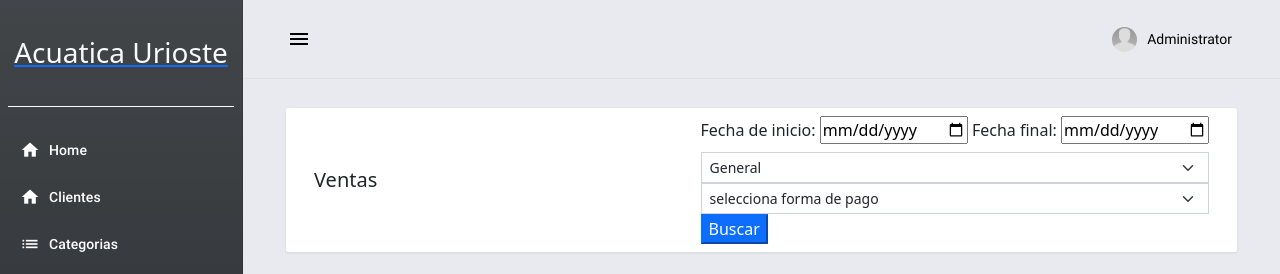
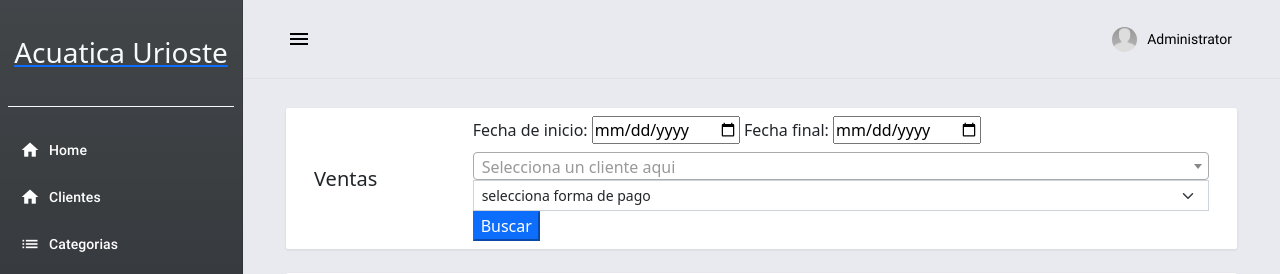
Before and after one commit to luisspe/posUrioste, a Django app: page /sales in a window 1280 px wide. Shown: the top 274 px of the page. Run offline with Django 3.2, Linux system fonts and the light colour scheme; a user stored in the database is signed in; data comes from the database, SQL or seed files in the repository; some libraries are stand-ins or nearby versions.

Commit message:
cambios del sistema

```diff
--- a/posApp/templates/posApp/clients.html
+++ b/posApp/templates/posApp/clients.html
@@ -4,7 +4,7 @@
         <div class="d-flex justify-content-between align-items-center">
             <h4 class="card-title mb-0">Lista de clientes</h4>
             <form method="GET">
-                <input type="text" name="q" value="{{ query }}" placeholder="Buscar" autocapitalize="words" />
+                <input class="" type="text" name="q" value="{{ query }}" placeholder="Buscar" autocapitalize="words" />
                 <button type="submit">Buscar</button>
             </form>
             <div class="text-start">
--- a/posApp/templates/posApp/sales.html
+++ b/posApp/templates/posApp/sales.html
@@ -19,9 +19,9 @@
                     <option value="" selected>General</option>
                     {% for cliente in clientes  %}
                         {% if cliente.id == cliente.id %}
-                        <option value="{{ cliente.id }}">{{ cliente.nombre }} {{ cliente.apellido_paterno  }}</option>
+                        <option value="{{ cliente.id }}">{{ cliente.nombre }} {{ cliente.apellido_paterno  }} {{cliente.apellido_materno}}</option>
                         {% else %}
-                        <option value="{{ cliente.id }}">{{ cliente.nombre }}{{ cliente.apellido_paterno }}</option>
+                        <option value="{{ cliente.id }}">{{ cliente.nombre }} {{ cliente.apellido_paterno }} {{cliente.apellido_materno}}</option>
                         {% endif %}
                     {% endfor %}
                 </select>
@@ -82,7 +82,7 @@
                         <td class="px-2 py-1 text-center">{{ sale.id }}</td>
                         <td class="px-2 py-1 text-start">{{ sale.date_added|date:'Y-m-d H:i' }}</td>
                         <td class="px-2 py-1 text-start">{{ sale.code }}</td>
-                        <td class="px-2 py-1 text-start">{{ sale.client }}</td>
+                        <td class="px-2 py-1 text-start">{{ sale.client }} {{ sale.client.apellido_paterno  }} {{sale.client.apellido_materno}}</td>
                         <td class="px-2 py-1 text-start">{{ sale.usuario.username }}</td>
                         <td class="px-2 py-1 text-end">{{ sale.grand_total|intcomma }}</td>
                         <td class="px-2 py-1 text-end">{{ sale.tipoPago }} </td>
@@ -110,6 +110,10 @@
         })
         $('.delete-data').click(function() {
             _conf("Quieres eliminar <b>" + $(this).attr('data-code') + "</b> transaccion?", "delete_sale", [$(this).attr('data-id')])
+        })
+        $('#cliente_id').select2({
+            placeholder: "Selecciona un cliente aqui",
+            width: '100%'
         })
 
     })
```
